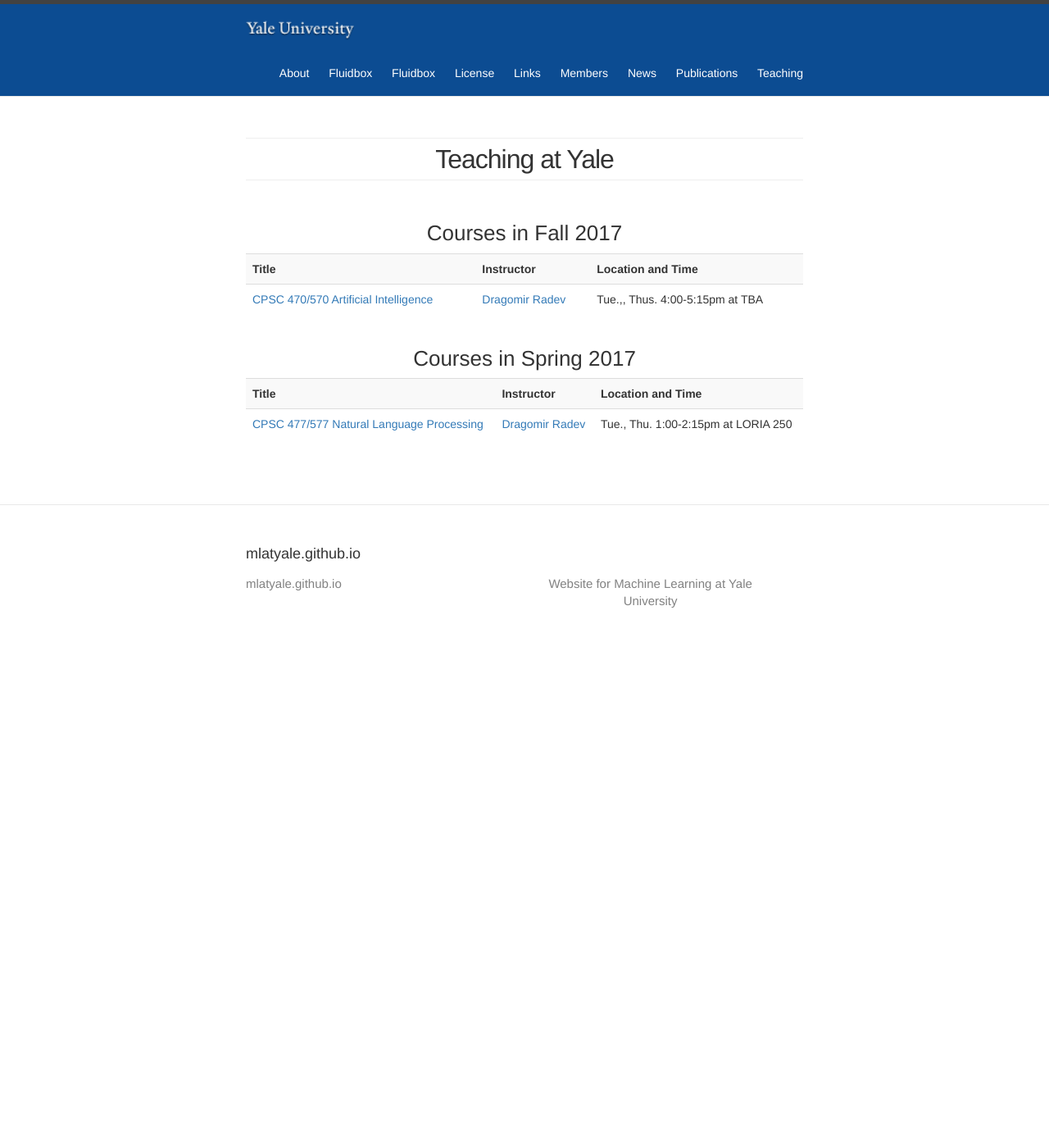
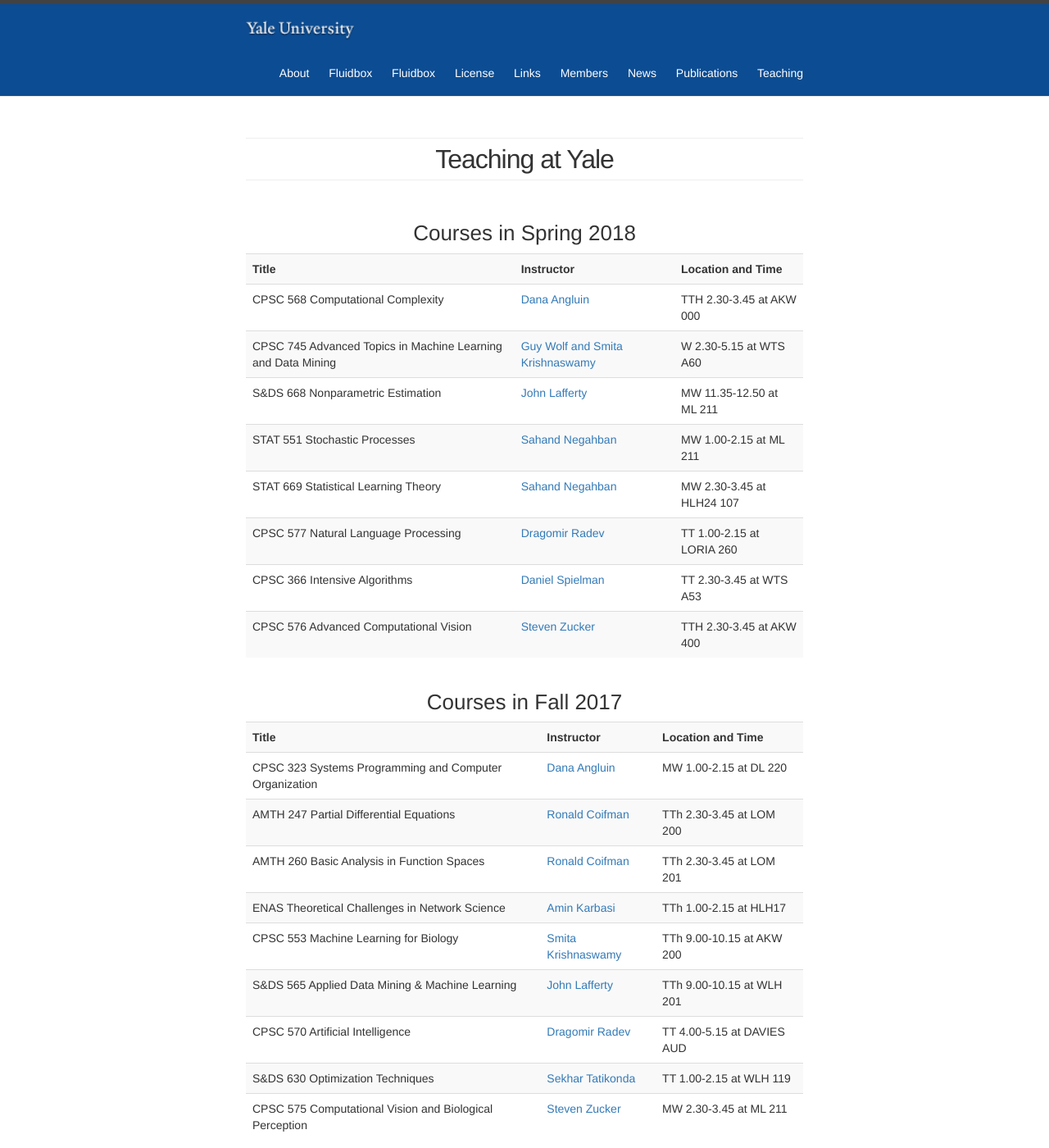
Before and after one commit to mlatyale/mlatyale.github.io, a Jekyll site: the page built from teaching.md, in a window 1280 px wide and 1400 px high. Shown: the whole window at 82% size. Built offline with Jekyll 4.4.1, drawn with Linux system fonts in a browser that asks for light colours; some of the changed text lies outside the part shown.

Commit message:
added courses

```diff
--- a/_data/courses.yml
+++ b/_data/courses.yml
@@ -1,17 +1,138 @@
+- term: Spring 2018
+  courses:
+    - instructor: Dana Angluin
+      instructor_website: https://cpsc.yale.edu/people/dana-angluin
+      location: "AKW 000"
+      title: "CPSC 568 Computational Complexity"
+      time: "TTH 2.30-3.45"
+    - instructor: Guy Wolf and Smita Krishnaswamy
+      instructor_website: https://medicine.yale.edu/genetics/people/smita_krishnaswamy.profile
+      location: "WTS A60"
+      title: "CPSC 745 Advanced Topics in Machine Learning and Data Mining"
+      time: "W 2.30-5.15"
+    - instructor: John Lafferty
+      instructor_website: https://statistics.yale.edu/people/john-lafferty
+      location: "ML 211"
+      title: "S&DS 668 Nonparametric Estimation"
+      time: "MW 11.35-12.50"
+    - instructor: Sahand Negahban
+      instructor_website: http://www.stat.yale.edu/~snn7/
+      location: "ML 211"
+      title: "STAT 551 Stochastic Processes"
+      time: "MW 1.00-2.15"
+    - instructor: Sahand Negahban
+      instructor_website: http://www.stat.yale.edu/~snn7/
+      location: "HLH24 107"
+      title: "STAT 669 Statistical Learning Theory"
+      time: "MW 2.30-3.45"
+    - instructor: Dragomir Radev
+      instructor_website: http://www.cs.yale.edu/homes/radev/
+      location: "LORIA 260"
+      title: "CPSC 577 Natural Language Processing"
+      time: "TT 1.00-2.15"
+    - instructor: Daniel Spielman
+      instructor_website: http://cs-www.cs.yale.edu/homes/spielman/
+      location: "WTS A53"
+      title: "CPSC 366 Intensive Algorithms"
+      time: "TT 2.30-3.45"
+    - instructor: Steven Zucker
+      instructor_website: https://seas.yale.edu/faculty-research/faculty-directory/steven-zucker
+      location: "AKW 400"
+      title: "CPSC 576 Advanced Computational Vision"
+      time: "TTH 2.30-3.45"
+
 - term: Fall 2017
   courses:
+    - instructor: Dana Angluin
+      instructor_website: https://cpsc.yale.edu/people/dana-angluin
+      location: "DL 220"
+      title: "CPSC 323 Systems Programming and Computer Organization"
+      time: "MW 1.00-2.15"
+    - instructor: Ronald Coifman
+      instructor_website: http://cpsc.yale.edu/people/ronald-coifman
+      location: "LOM 200"
+      title: "AMTH 247 Partial Differential Equations"
+      time: "TTh 2.30-3.45"
+    - instructor: Ronald Coifman
+      instructor_website: http://cpsc.yale.edu/people/ronald-coifman
+      location: "LOM 201"
+      title: "AMTH 260 Basic Analysis in Function Spaces"
+      time: "TTh 2.30-3.45"
+    - instructor: Amin Karbasi
+      instructor_website: https://seas.yale.edu/faculty-research/faculty-directory/amin-karbasi
+      location: "HLH17"
+      title: "ENAS Theoretical Challenges in Network Science"
+      time: "TTh 1.00-2.15"
+    - instructor: Smita Krishnaswamy
+      instructor_website: https://medicine.yale.edu/genetics/people/smita_krishnaswamy.profile
+      location: "AKW 200"
+      title: "CPSC 553 Machine Learning for Biology"
+      time: "TTh 9.00-10.15"
+    - instructor: John Lafferty
+      instructor_website: https://statistics.yale.edu/people/john-lafferty
+      location: "WLH 201"
+      title: "S&DS 565 Applied Data Mining & Machine Learning"
+      time: "TTh 9.00-10.15"
     - instructor: Dragomir Radev
       instructor_website: http://www.cs.yale.edu/homes/radev/
-      course_website: http://www.cs.yale.edu/homes/radev/ai.html
-      location: "TBA"
-      title: "CPSC 470/570 Artificial Intelligence"
-      time: "Tue.,, Thus. 4:00-5:15pm"
+      location: "DAVIES AUD"
+      title: "CPSC 570 Artificial Intelligence"
+      time: "TT 4.00-5.15"
+    - instructor: Sekhar Tatikonda
+      instructor_website: https://www.eng.yale.edu/sekhar/
+      location: "WLH 119"
+      title: "S&DS 630 Optimization Techniques"
+      time: "TT 1.00-2.15"
+    - instructor: Steven Zucker
+      instructor_website: https://seas.yale.edu/faculty-research/faculty-directory/steven-zucker
+      location: "ML 211"
+      title: "CPSC 575 Computational Vision and Biological Perception"
+      time: "MW 2.30-3.45"
 
 - term: Spring 2017
   courses:
+    - instructor: Dana Angluin
+      instructor_website: https://cpsc.yale.edu/people/dana-angluin
+      location: "DL 220"
+      title: "CPSC 201 Intro to Computer Science"
+      time: "MWF 11.35-12.25"
+    - instructor: Ronald Coifman
+      instructor_website: http://cpsc.yale.edu/people/ronald-coifman
+      location: "LOM 200"
+      title: "AMTH 247 Partial Differential Equations"
+      time: "TTh 2.30-3.45"
+    - instructor: Ronald Coifman
+      instructor_website: http://cpsc.yale.edu/people/ronald-coifman
+      location: "DL 431"
+      title: "MATH 708 Introduction to Harmonic Analysis"
+      time: "TTh 11.35-12.50"
+    - instructor: Guy Wolf, Alexander Cloninger, Smita Krishnaswamy
+      instructor_website: https://medicine.yale.edu/genetics/people/smita_krishnaswamy.profile
+      location: "AKW 307"
+      title: "CPSC 745 Advanced Topics in Machine Learning and Data Mining"
+      time: "W 2.30-5.15"
+    - instructor: Sahand Negahban
+      instructor_website: http://www.stat.yale.edu/~snn7/
+      location: "WLH 208"
+      title: "STAT 551 Stochastic Processes"
+      time: "MW 1.00-2.15"
+    - instructor: Sahand Negahban
+      instructor_website: http://www.stat.yale.edu/~snn7/
+      location: "HLH24 107"
+      title: "STAT 669 Statistical Learning Theory"
+      time: "MW 2.30-3.45"
     - instructor: Dragomir Radev
       instructor_website: http://www.cs.yale.edu/homes/radev/
-      course_website: http://www.cs.yale.edu/homes/radev/nlp.html
       location: "LORIA 250"
-      title: "CPSC 477/577 Natural Language Processing"
-      time: "Tue., Thu. 1:00-2:15pm"
+      title: "CPSC 577 Natural Language Processing"
+      time: "TT 1.00-2.15"
+    - instructor: Daniel Spielman
+      instructor_website: http://cs-www.cs.yale.edu/homes/spielman/
+      location: "DL 220"
+      title: "CPSC 365 Design & Analysis of Algorithms"
+      time: "TT 2.30-3.45"
+    - instructor: Sekhar Tatikonda
+      instructor_website: https://www.eng.yale.edu/sekhar/
+      location: "WLH 117"
+      title: "AMTH 437 Optimization Techniques"
+      time: "TT 1.00-2.15"
```
Also changed, not shown: 2 other files.
